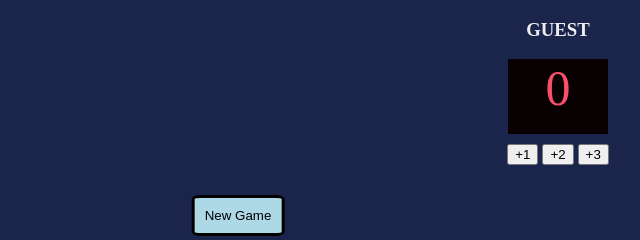
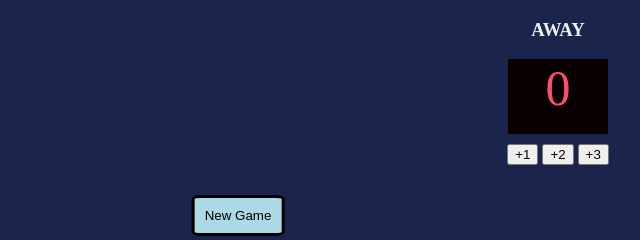
Before and after one commit to Ritcherson13/Scoreboard, a plain HTML site: page index.html in a window 1280 px wide. Shown: the full height of the page, 402-1042 px from the left. Drawn offline with Linux system fonts and the light colour scheme.

Commit message:
Updated GUEST to AWAY

```diff
--- a/index.html
+++ b/index.html
@@ -14,7 +14,7 @@
                     </div>
             </div>
             <div>
-                <h3 id="title-away">GUEST</h3>
+                <h3 id="title-away">AWAY</h3>
                 <div id="away-el">0</div>
                     <div class="btns">
                         <button id="plus1-btn" onclick="plusOneAway()">+1</button>
```
